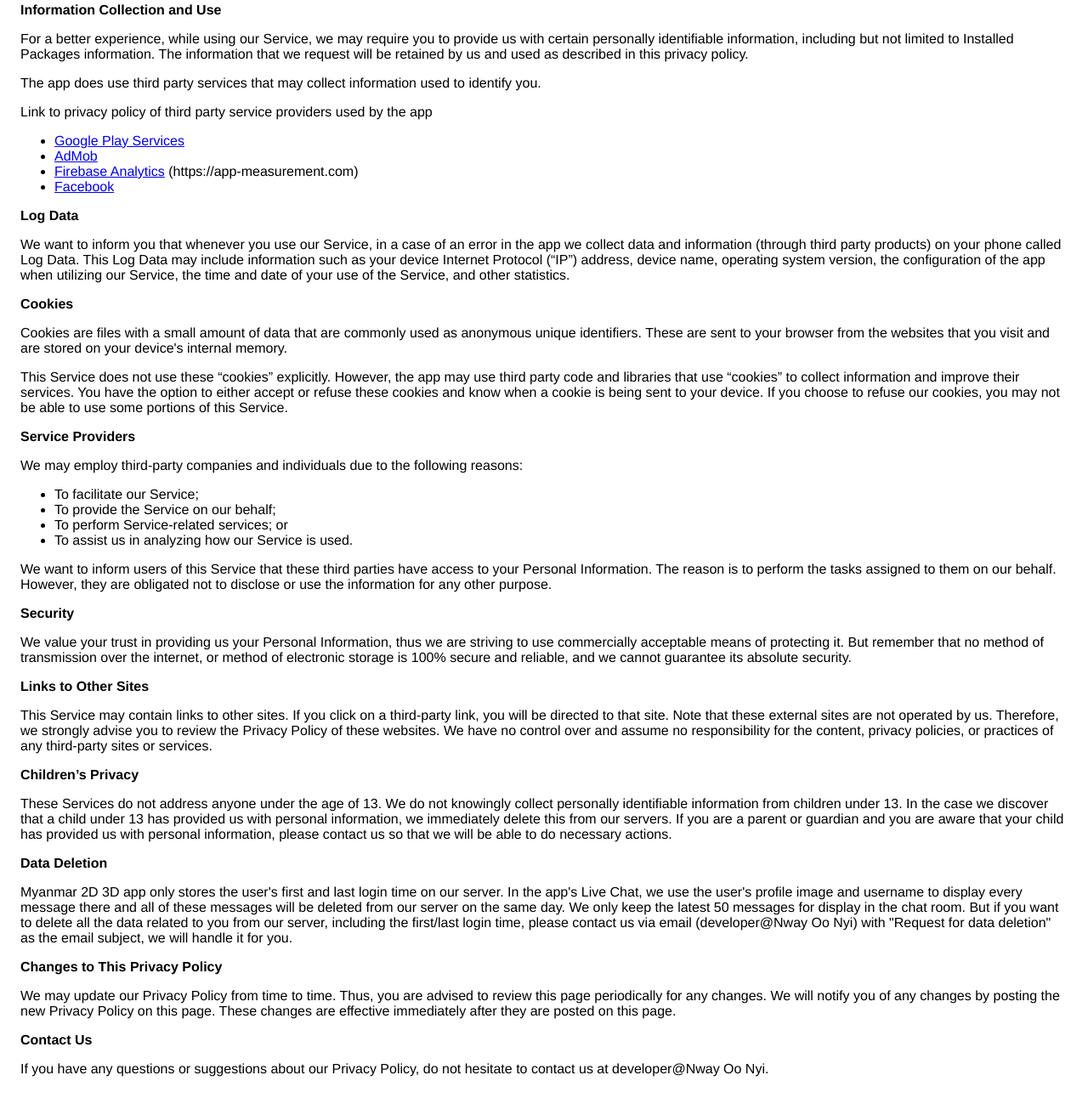
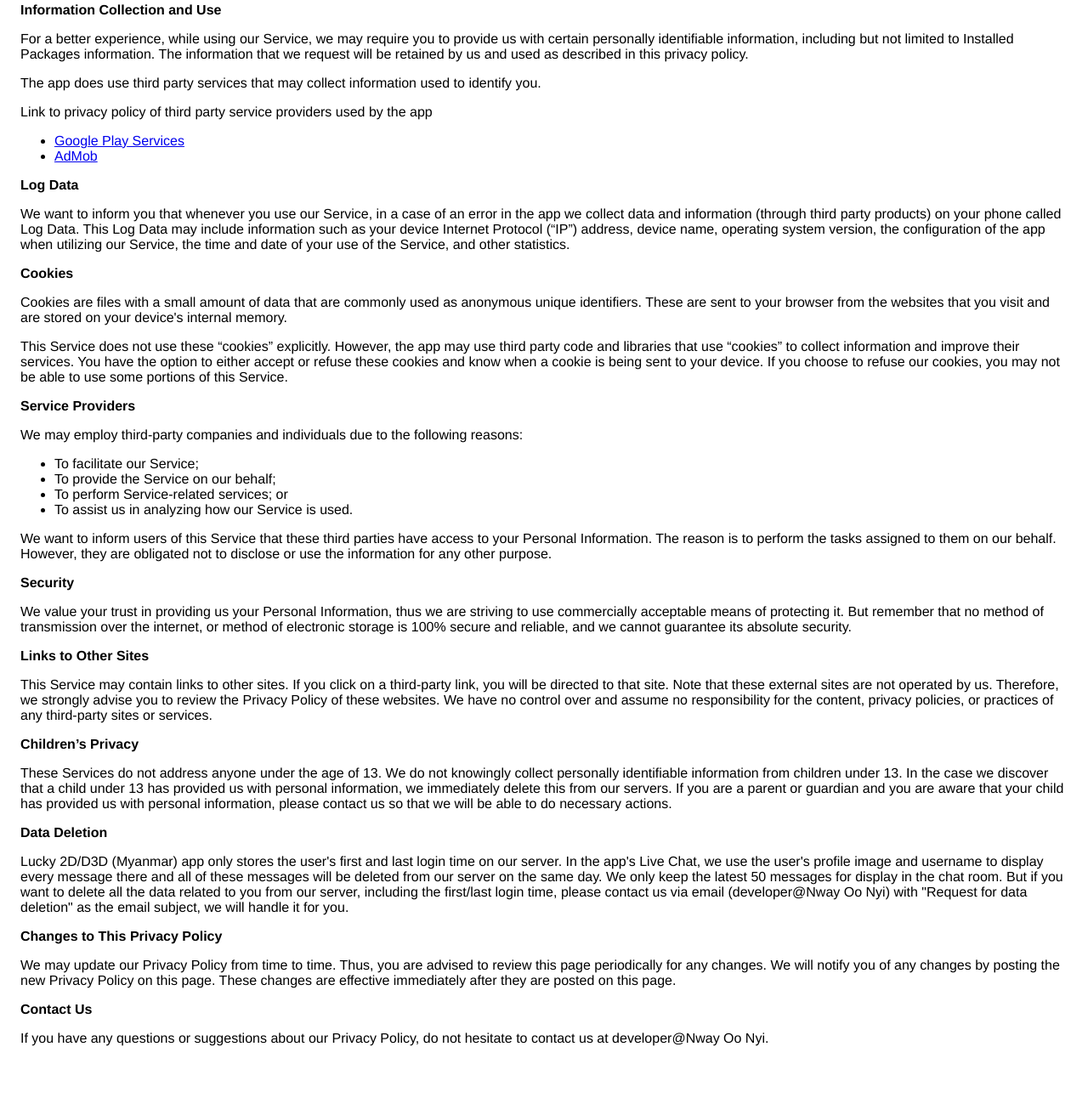
Before and after one commit to KoNyiJR/Lucky-2D, a plain HTML site: page index.html in a window 1280 px wide. Shown: the part 261-1566 px from the top of the page at 85% size. After the commit the page ends 1532 px from the top, so only its background shows below. Drawn offline with Linux system fonts and the light colour scheme.

Commit message:
Update index.html

```diff
--- a/index.html
+++ b/index.html
@@ -46,7 +46,7 @@
                   </p> <div><p>
                       Link to privacy policy of third party service providers
                       used by the app
-                    </p> <ul><li><a href="https://www.google.com/policies/privacy/" target="_blank">Google Play Services</a></li><li><a href="https://support.google.com/admob/answer/6128543?hl=en" target="_blank">AdMob</a></li><li><a href="https://firebase.google.com/policies/analytics" target="_blank">Firebase Analytics</a> (https://app-measurement.com)</li><!----><li><a href="https://www.facebook.com/about/privacy" target="_blank">Facebook</a></li><!----><!----><!----><!----><!----><!----><!----><!----><!----></ul></div> <p><strong>Log Data</strong></p> <p>
+                    </p> <ul><li><a href="https://www.google.com/policies/privacy/" target="_blank">Google Play Services</a></li><li><a href="https://support.google.com/admob/answer/6128543?hl=en" target="_blank">AdMob</a></li><!----><!----><!----><!----><!----><!----><!----><!----><!----></ul></div> <p><strong>Log Data</strong></p> <p>
                     We want to inform you that whenever
                     you use our Service, in a case of an error in the
                     app we collect data and information (through third
@@ -107,7 +107,7 @@
                     us so that we will be able to do
                     necessary actions.
                   </p> <p><strong>Data Deletion</strong></p> <p>
-                    Myanmar 2D 3D app only stores the user's first and last login time on our server. In the app's Live Chat, we use the user's profile image and username to display every message there and all of these messages will be deleted from our server on the same day. We only keep the latest 50 messages for display in the chat room. But if you want to delete all the data related to you from our server, including the first/last login time, please contact us via email (developer@Nway Oo Nyi) with "Request for data deletion" as the email subject, we will handle it for you.
+                    Lucky 2D/D3D (Myanmar) app only stores the user's first and last login time on our server. In the app's Live Chat, we use the user's profile image and username to display every message there and all of these messages will be deleted from our server on the same day. We only keep the latest 50 messages for display in the chat room. But if you want to delete all the data related to you from our server, including the first/last login time, please contact us via email (developer@Nway Oo Nyi) with "Request for data deletion" as the email subject, we will handle it for you.
                   </p> <p><strong>Changes to This Privacy Policy</strong></p> <p>
                     We may update our Privacy Policy from
                     time to time. Thus, you are advised to review this page
```
